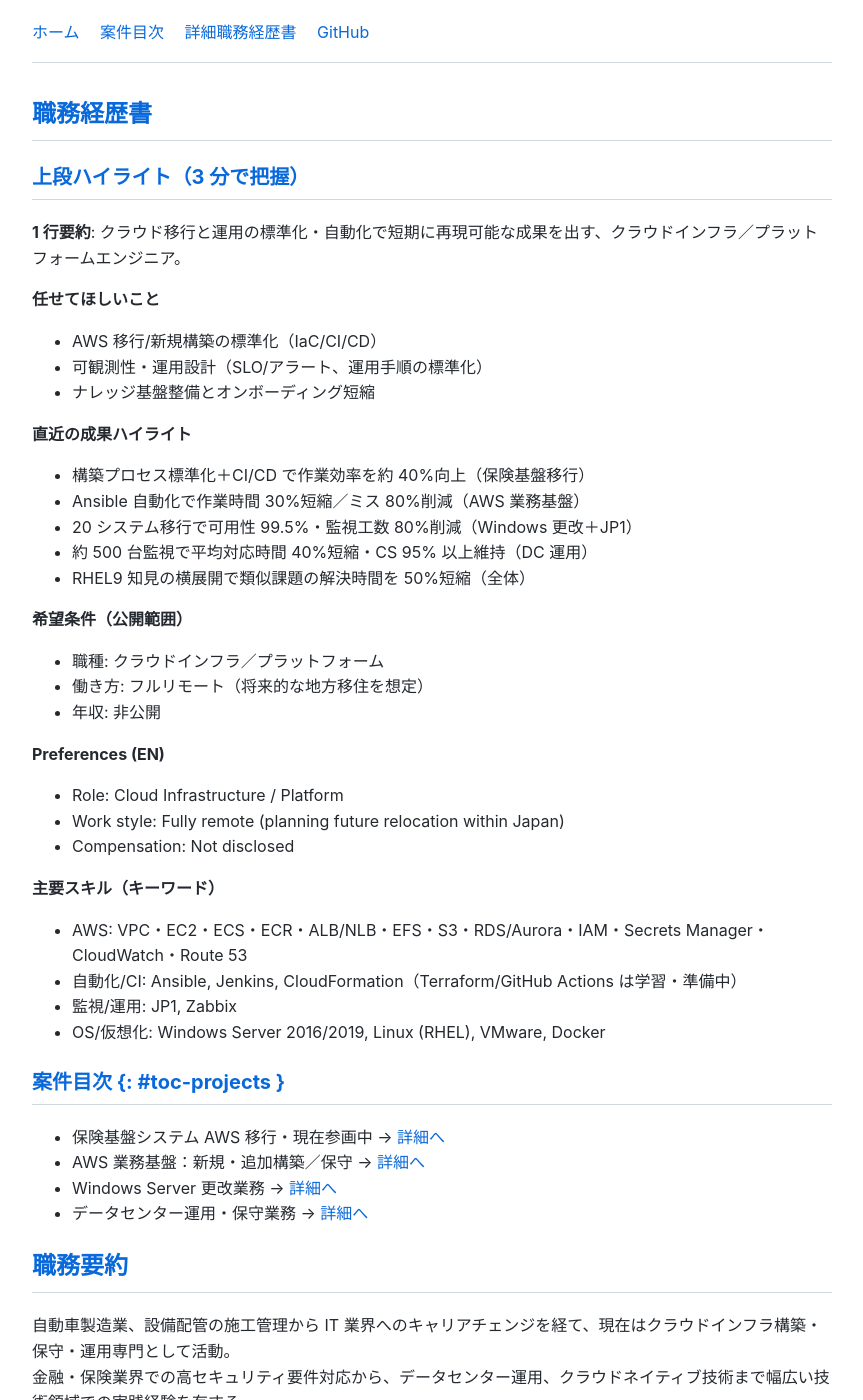
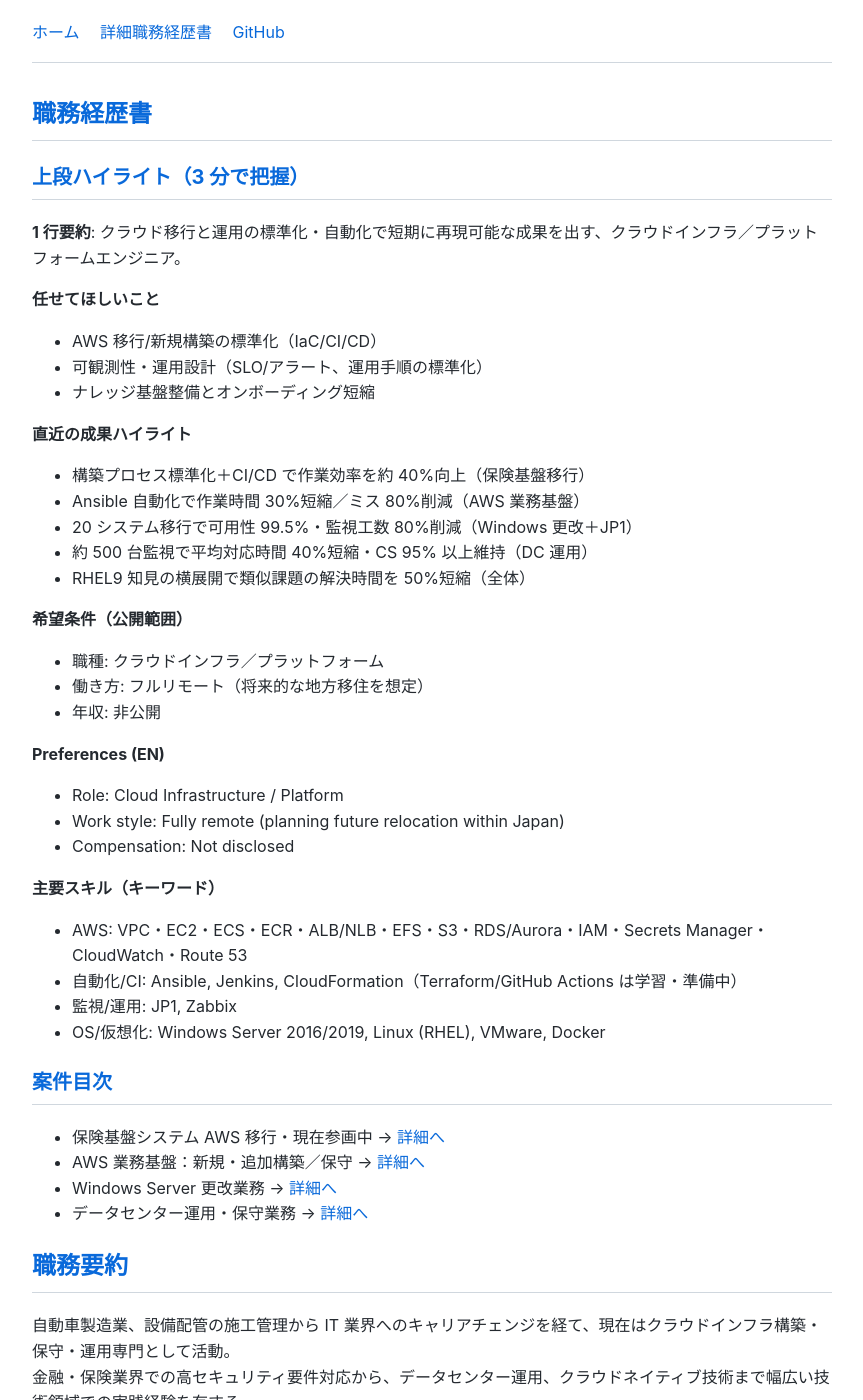
Before and after one commit to kazukifukuyama14/resume, a Jekyll site: the page built from docs/index.md, in a window 1280 px wide and 1400 px high. Shown: the whole window, without its empty margins (208-1071 px from the left). Built offline with Jekyll 4.4.1, drawn with Linux system fonts in a browser that asks for light colours; part of the change alters nothing that is shown.

Commit message:
fix: Markdownのリンク修正と案件目次の整形

```diff
--- a/docs/_layouts/default.html
+++ b/docs/_layouts/default.html
@@ -133,7 +133,6 @@
   <body>
     <div class="nav">
       <a href="{{ site.baseurl }}/">ホーム</a>
-      <a href="{{ site.baseurl }}/#toc-projects">案件目次</a>
       <a href="{{ site.baseurl }}/README">詳細職務経歴書</a>
       {% if site.github_username %}
       <a href="https://github.com/{{ site.github_username }}">GitHub</a>
--- a/docs/index.md
+++ b/docs/index.md
@@ -42,7 +42,7 @@ title: 福山和規 - 職務経歴書
 - 監視/運用: JP1, Zabbix
 - OS/仮想化: Windows Server 2016/2019, Linux (RHEL), VMware, Docker
 
-### 案件目次 {: #toc-projects }
+### 案件目次 {#toc-projects}
 
 - 保険基盤システム AWS 移行・現在参画中 → [詳細へ]({{ site.baseurl }}/README#proj1)
 - AWS 業務基盤：新規・追加構築／保守 → [詳細へ]({{ site.baseurl }}/README#proj2)
```
Also changed, not shown: docs/README.md.
